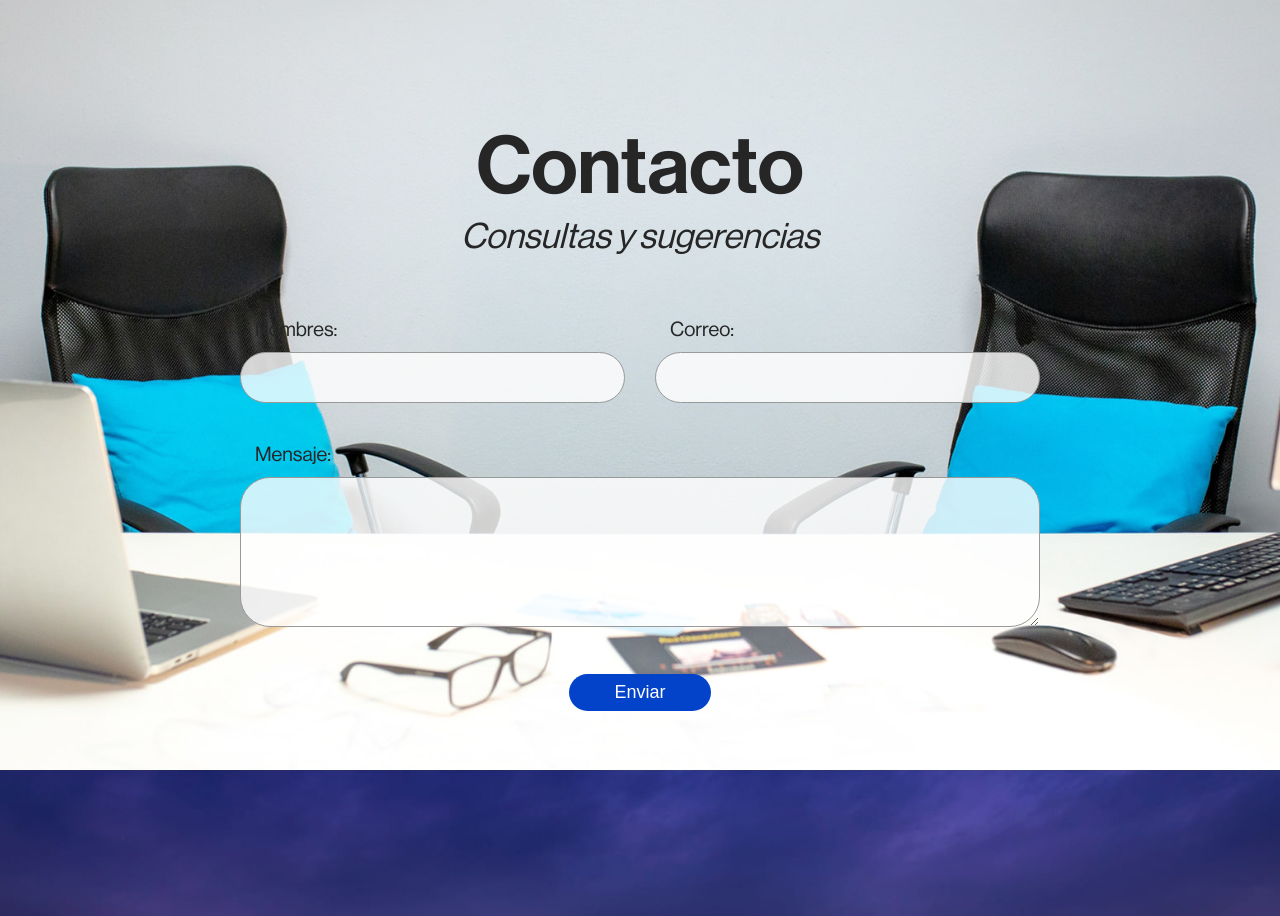
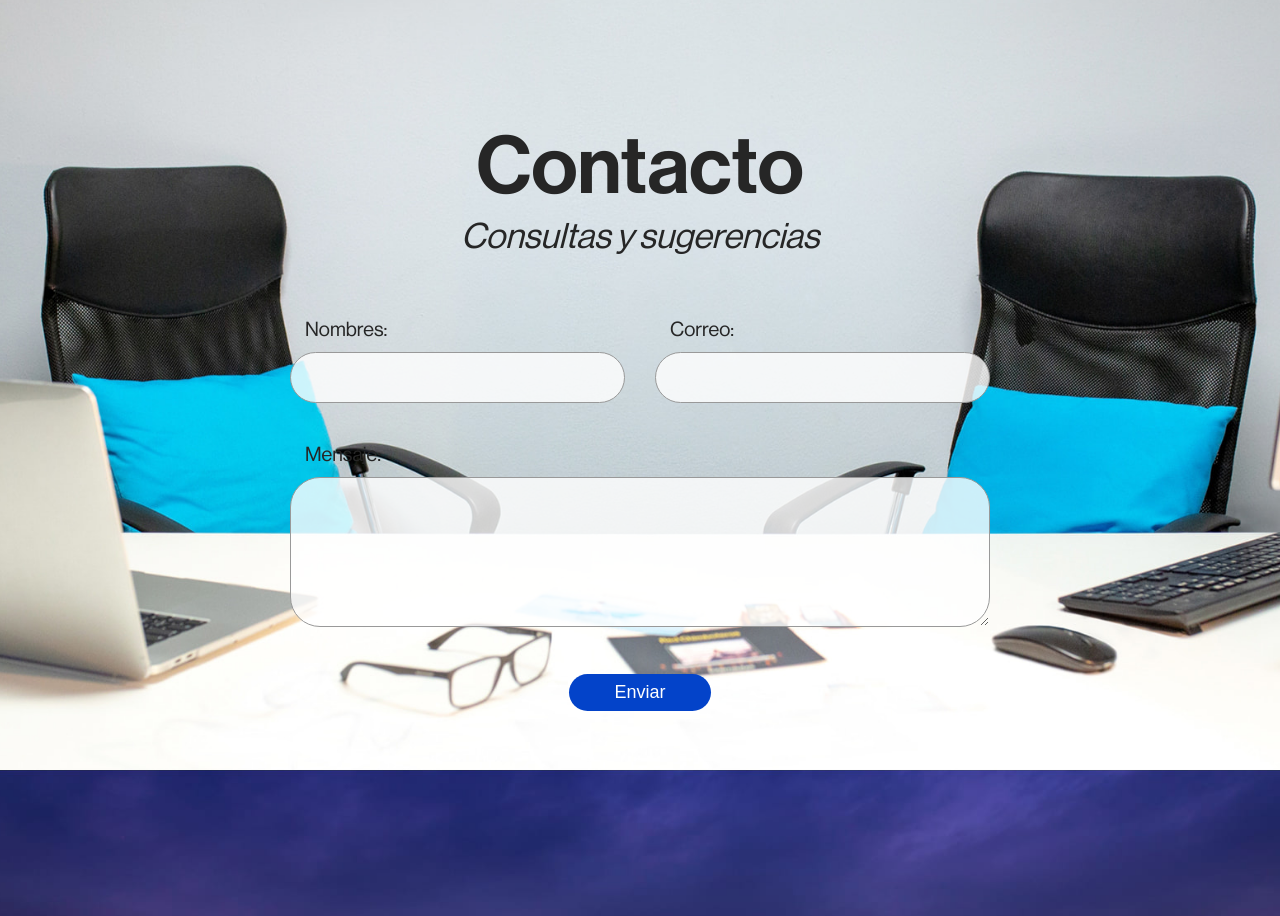
Before and after one commit to joangavelan/Internautas, a React (Create React App) app: page / in a window 1280 px wide. Shown: the part 5780-6696 px from the top of the page. Built offline with nearby package versions, Linux system fonts and the light colour scheme.

Commit message:
contact content width reduced

```diff
--- a/src/sections/Contacto.js
+++ b/src/sections/Contacto.js
@@ -21,7 +21,7 @@ const Content = styled.div`
   display: flex;
   flex-direction: column;
   margin: 0 auto;
-  max-width: 80rem;
+  max-width: 70rem;
 `
 
 const Heading = styled.div`
```
